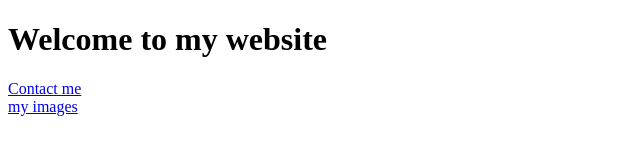
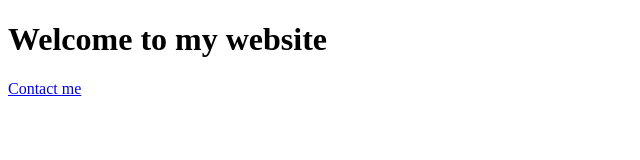
Before and after one commit to fredacee/Croissant, a plain HTML site: page index.html in a window 1280 px wide. Shown: the full height of the page, 0-640 px from the left. Drawn offline with Linux system fonts and the light colour scheme.

Commit message:
made some changes

```diff
--- a/index.html
+++ b/index.html
@@ -10,7 +10,5 @@
   <body>
     <h1>Welcome to my website</h1>
     <a href="/contact.html">Contact me</a>
-  </br>
-    <a href="/photo.html">my images</a>
   </body>
 </html>
```
